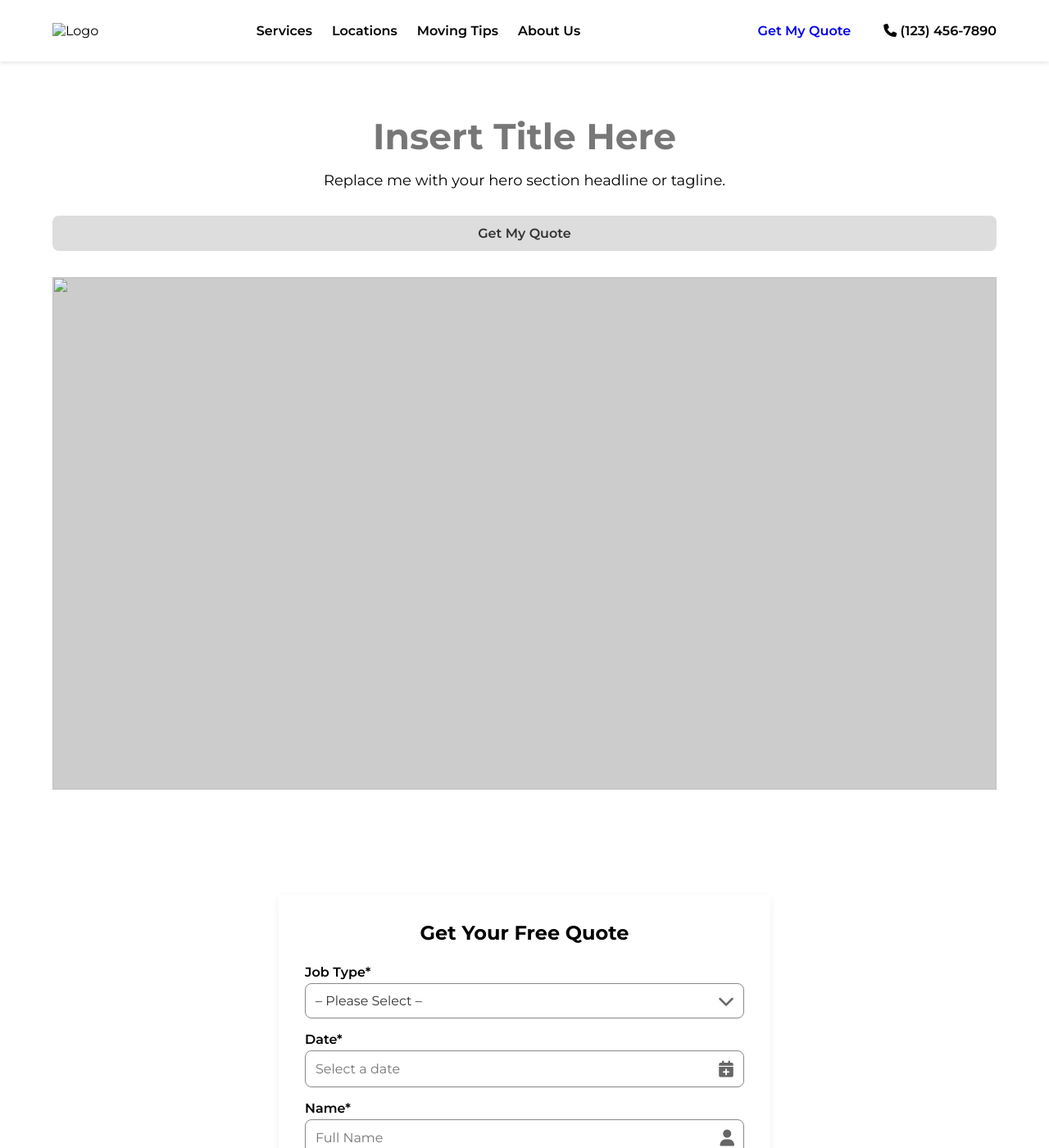
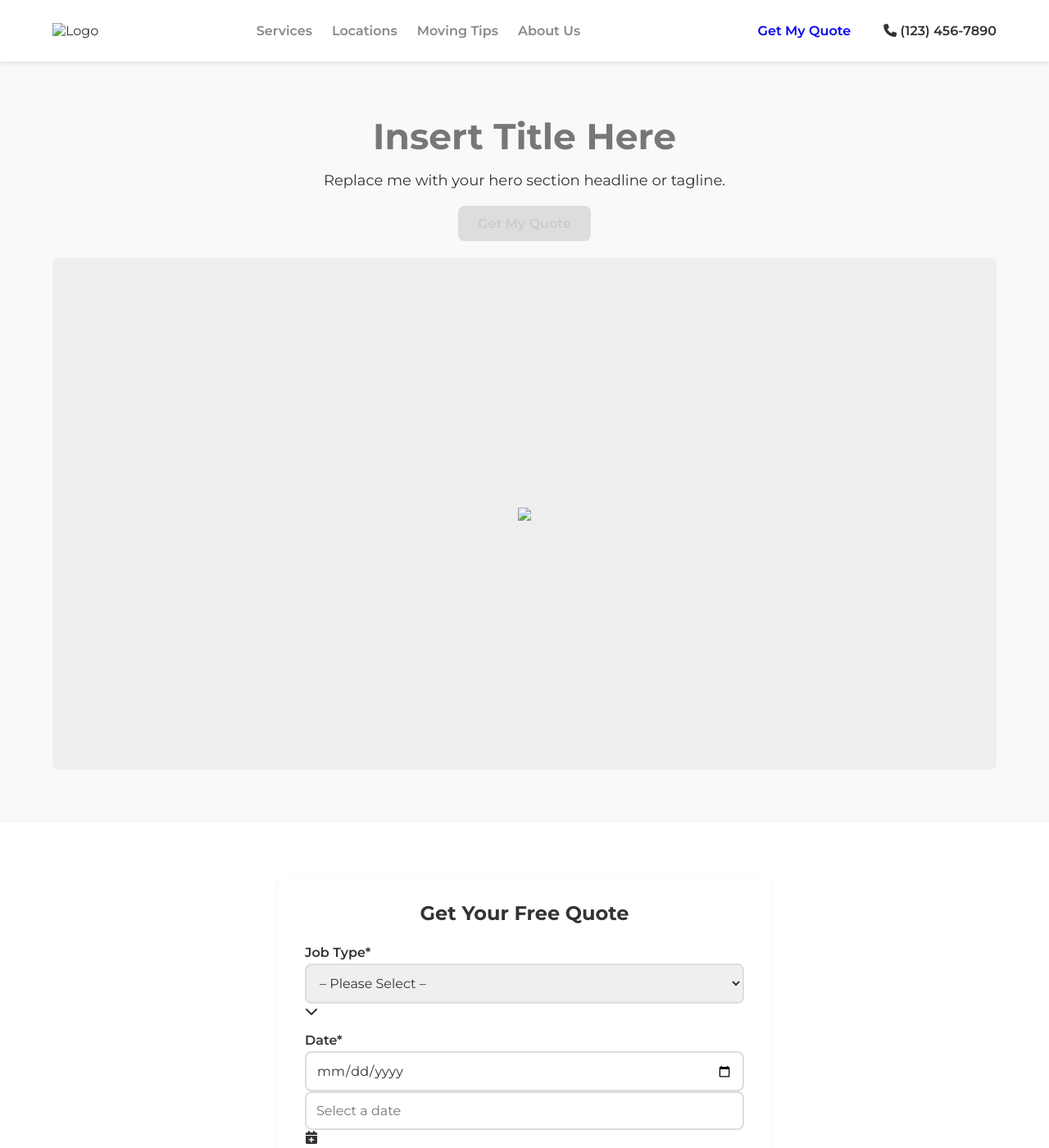
Before and after one commit to transamericanlogisticsgroup/brand-website-template, a Jekyll site: the page built from index.html, in a window 1280 px wide and 1400 px high. Shown: the whole window at 82% size. Built offline with Jekyll 4.4.1, drawn with Linux system fonts in a browser that asks for light colours; some of the changed text lies outside the part shown.

Commit message:
Update style.css

```diff
--- a/_includes/style.css
+++ b/_includes/style.css
@@ -26,278 +26,272 @@
   /* Text */
   --text:              {{ site.theme.colors.text }};
   --text-light:        {{ site.theme.colors.text_light }};
+  --text-dark-bg:      {{ site.theme.colors.text_dark_bg }};
 
   /* Accent & states */
   --accent:            {{ site.theme.colors.accent }};
   --accent-dark:       {{ site.theme.colors.accent_dark }};
   --error:             {{ site.theme.colors.error }};
-    --delete:             {{ site.theme.colors.delete }};
+  --delete:            {{ site.theme.colors.delete }};
 }
 
-  body { font-family: var(--font-family); color: var(--text-color) }
-  .container { width: 90%; max-width: 1200px; margin: 0 auto }
-  a { text-decoration: none }
-  html { scroll-behavior: smooth }
-  * { box-sizing: border-box; margin:0; padding:0 }
-
-  /* nav */
-  nav { position: sticky; top:0; background: #fff; box-shadow: 0 2px 5px rgba(0,0,0,0.1); z-index:100 }
-  nav .container { display:flex; justify-content:space-between; align-items:center; padding:1rem 0 }
-  nav .logo svg { height:85px; width:auto }
-  nav ul { display:flex; gap:1.5rem; list-style:none }
-  nav ul li a { color:var(--primary_light); font-weight:600 }
-  nav .actions { display:flex; gap:1rem; align-items:center }
-
-  /* btn */
-  .btn { padding:.75rem 1.5rem; border-radius:var(--border_radius); font-weight:600 }
-  .btn-accent { background:var(--accent); color: var(--text_dark_bg) }
-
-    .btn { padding:.75rem 1.5rem; border-radius:var(--border_radius); font-weight:600 }
-    .btn-accent { background:var(--accent); color:#fff }
-
-    .hero { background:var(--background_alt); text-align:center; padding:4rem 0 }
-    .hero h1 { color:var(--primary); font-size:2.75rem; margin-bottom:1rem }
-    .hero p { font-size:1.125rem; max-width:700px; margin:0 auto 2rem }
-    .placeholder-img { width:100%; height:625px; border-radius:var(--border_radius); background:#ccc; display:flex; align-items:center; justify-content:center; color:#666 }
-    section { padding:4rem 0 }
-    .card { background:#fff; border-radius:var(--border_radius); box-shadow:0 3px 10px rgba(0,0,0,0.05); padding:2rem }
-    #quote .card { max-width:600px; margin:0 auto }
-    .form-group { margin-bottom:1rem }
-    .form-group label { display:block; font-weight:600; margin-bottom:.25rem }
-    .form-group input, .form-group select { width:100%; padding:.75rem; border:2px solid var(--accent); border-radius:var(--border_radius) }
-    #book .card { display:flex; flex-wrap:wrap }
-    #book .book-text { background:var(--primary); color:#fff; padding:2rem; flex:1 }
-    #book .book-img { flex:1 }
-    #about { background:var(--primary); color:#fff }
-    #about h2 { text-align:center; font-size:2rem; margin-bottom:2rem }
-    #about .feature { margin-bottom:1.5rem }
-    #about .feature h3 { font-size:1.25rem; margin-bottom:.5rem }
-    #locations .two-col { display:flex; gap:2rem; flex-wrap:wrap }
-    #locations .areas { list-style:none; columns:3; gap:1rem }
-    #locations .areas li { margin-bottom:.75rem }
-    #locations .areas li i { color:var(--accent); margin-right:.5rem }
-    #contact .info { display:flex; gap:2rem; flex-wrap:wrap; justify-content:center }
-    #contact .item { flex:1; min-width:200px; text-align:center }
-    #contact .item i { font-size:1.5rem; color:var(--accent); margin-bottom:.5rem }
-    #ready { text-align:center }
-    .placeholder-circle { width:200px; height:200px; border-radius:50%; background:var(--accent); margin:0 auto 1rem; display:flex; align-items:center; justify-content:center; color:#fff; font-size:2rem }
-    footer { background:var(--primary); color:#fff }
-    footer .footer-cols { display:flex; flex-wrap:wrap; gap:2rem; max-width:1200px; margin:0 auto; padding:4rem 0 }
-    footer .col { flex:1; min-width:150px }
-    footer h4 { margin-bottom:1rem; font-size:1.1rem }
-    footer ul { list-style:none }
-    footer ul li { margin-bottom:.5rem }
-    footer ul li a { color:#fff }
-    .social { display:flex; gap:1rem; margin-top:1rem }
-    .social a { color:#fff; font-size:1.25rem }
-    .placeholder-img img { display:block; width:100%; height:100%; object-fit:cover; border-radius:var(--border_radius) }
-
-  /* Hide the native date‐picker input */
-  input[type="date"]#date-picker {
-    position: absolute;
-    top: 0; left: 0;
-    width: 100%; height: 100%;
-    opacity: 0;
-    z-index: 2;
-    cursor: pointer;
+/* Global reset */
+* {
+  box-sizing: border-box;
+  margin: 0;
+  padding: 0;
 }
 
-  /* Base fields (excluding the hidden date‐picker) */
-  input:not(#date-picker), select, textarea {
+html {
+  scroll-behavior: smooth;
+}
+
+body {
+  font-family: var(--font-family);
+  color: var(--text);
+}
+
+/* Container */
+.container {
+  width: 90%;
+  max-width: 1200px;
+  margin: 0 auto;
+}
+
+/* Links */
+a {
+  text-decoration: none;
+}
+
+/* Navigation */
+nav {
+  position: sticky;
+  top: 0;
+  background: var(--bg);
+  box-shadow: 0 2px 5px rgba(0,0,0,0.1);
+  z-index: 100;
+}
+nav .container {
+  display: flex;
+  justify-content: space-between;
+  align-items: center;
+  padding: 1rem 0;
+}
+nav .logo svg {
+  height: 85px;
+  width: auto;
+}
+nav ul {
+  display: flex;
+  gap: 1.5rem;
+  list-style: none;
+}
+nav ul li a {
+  color: var(--primary-light);
+  font-weight: var(--font-weight-semibold);
+}
+nav .actions {
+  display: flex;
+  gap: 1rem;
+  align-items: center;
+}
+
+/* Buttons */
+.btn {
+  padding: 0.75rem 1.5rem;
+  border-radius: var(--border-radius);
+  font-weight: var(--font-weight-semibold);
+}
+.btn-accent {
+  background: var(--accent);
+  color: var(--text-dark-bg);
+}
+
+/* Hero */
+.hero {
+  background: var(--bg-alt);
+  text-align: center;
+  padding: 4rem 0;
+}
+.hero h1 {
+  color: var(--primary);
+  font-size: 2.75rem;
+  margin-bottom: 1rem;
+}
+.hero p {
+  font-size: 1.125rem;
+  max-width: 700px;
+  margin: 0 auto 2rem;
+}
+
+/* Placeholders */
+.placeholder-img {
+  width: 100%;
+  height: 625px;
+  border-radius: var(--border-radius);
+  background: var(--surface);
+  display: flex;
+  align-items: center;
+  justify-content: center;
+  color: var(--text-light);
+}
+.placeholder-circle {
+  width: 200px;
+  height: 200px;
+  border-radius: 50%;
+  background: var(--accent);
+  margin: 0 auto 1rem;
+  display: flex;
+  align-items: center;
+  justify-content: center;
+  color: var(--bg);
+  font-size: 2rem;
+}
+
+/* Sections */
+section {
+  padding: 4rem 0;
+}
+.card {
+  background: var(--bg);
+  border-radius: var(--border-radius);
+  box-shadow: 0 3px 10px rgba(0,0,0,0.05);
+  padding: 2rem;
+}
+#quote .card {
+  max-width: 600px;
+  margin: 0 auto;
+}
+.form-group {
+  margin-bottom: 1rem;
+}
+.form-group label {
+  display: block;
+  font-weight: var(--font-weight-semibold);
+  margin-bottom: 0.25rem;
+}
+.form-group input,
+.form-group select {
   width: 100%;
   padding: 0.75rem;
-    background-color: var(--bg);
-    border: 1px solid var(--primary-light);
+  border: 2px solid var(--accent);
   border-radius: var(--border-radius);
-    box-sizing: border-box;
   font-family: var(--font-family);
   font-size: 1rem;
   color: var(--text);
-    appearance: none;
 }
 
-  /* Wrapper for inputs with icons */
-  .field-wrapper {
-    position: relative;
-    margin-bottom: 1rem;
+/* Book Section */
+#book .card {
+  display: flex;
+  flex-wrap: wrap;
 }
-  .field-wrapper i {
-    position: absolute;
-    top: 50%; right: 0.75rem;
-    transform: translateY(-50%);
-    font-size: 1.25rem;
-    color: var(--text-light);
-    pointer-events: none;
+#book .book-text {
+  background: var(--primary);
+  color: var(--bg);
+  padding: 2rem;
+  flex: 1;
 }
-  .field-wrapper .delete-icon {
-    position: absolute;
-    top: 50%; right: 0.5rem;
-    transform: translateY(-50%);
-    background: transparent;
-    border: none;
-    cursor: pointer;
-    font-size: 1.25rem;
-    color: var(--error);
-    display: none;
-  }
-  .address-group.show-delete .delete-icon {
-    display: block;
+#book .book-img {
+  flex: 1;
 }
 
-  .field-wrapper select {
-    width: 100%;
-    padding: 0.75rem;
-    background-color: var(--bg);
-    border: 1px solid var(--primary-light);
-    border-radius: var(--border-radius);
-    box-sizing: border-box;
-    font-family: var(--font-family);
-    font-size: 1rem;
-    color: var(--text);
-    appearance: none;
+/* About Section */
+#about {
+  background: var(--primary);
+  color: var(--bg);
+}
+#about h2 {
+  text-align: center;
+  font-size: 2rem;
+  margin-bottom: 2rem;
+}
+#about .feature {
+  margin-bottom: 1.5rem;
+}
+#about .feature h3 {
+  font-size: 1.25rem;
+  margin-bottom: 0.5rem;
 }
 
-  /* Spinner */
-  .spinner {
-    display: inline-block;
-    width: 1em; height: 1em;
-    border: 2px solid var(--accent);
-    border-top-color: transparent;
-    border-radius: 50%;
-    animation: spin 0.6s linear infinite;
-    vertical-align: middle;
+/* Locations Section */
+#locations .two-col {
+  display: flex;
+  gap: 2rem;
+  flex-wrap: wrap;
 }
-  @keyframes spin { to { transform: rotate(360deg); } }
-
-  /* Buttons */
-  .btn-primary {
-    display: block;
-    margin: 1rem auto;
-    background-color: var(--primary);
-    color: var(--bg);
-    border: none;
-    border-radius: var(--border-radius);
-    padding: 0.75rem 1.5rem;
-    font-family: var(--font-family);
-    font-weight: var(--font-weight-semibold);
-    font-size: 1rem;
-    cursor: pointer;
-    text-align: center;
-    transition: background-color 0.2s ease;
+#locations .areas {
+  list-style: none;
+  columns: 3;
+  gap: 1rem;
 }
-  .btn-primary:hover {
-    background-color: var(--primary-dark);
+#locations .areas li {
+  margin-bottom: 0.75rem;
+}
+#locations .areas li i {
+  color: var(--accent);
+  margin-right: 0.5rem;
 }
 
-  .btn-secondary {
-    display: inline-block;
-    background-color: var(--secondary);
-    color: var(--bg);
-    border: none;
-    border-radius: var(--border-radius);
-    padding: 0.5rem;
-    font-family: var(--font-family);
-    font-weight: var(--font-weight-normal);
-    font-size: 1rem;
-    cursor: pointer;
-    transition: background-color 0.2s ease;
+/* Contact Section */
+#contact .info {
+  display: flex;
+  gap: 2rem;
+  flex-wrap: wrap;
+  justify-content: center;
 }
-  .btn-secondary:hover {
-    background-color: var(--secondary-dark);
+#contact .item {
+  flex: 1;
+  min-width: 200px;
+  text-align: center;
+}
+#contact .item i {
+  font-size: 1.5rem;
+  color: var(--accent);
+  margin-bottom: 0.5rem;
 }
 
-  .btn-accent {
-    display: block;
-    margin: 0 auto 1.5rem;
-    background-color: var(--accent);
-    color: var(--text);
-    border: none;
-    border-radius: var(--border-radius);
-    padding: 0.75rem;
-    font-family: var(--font-family);
-    font-weight: var(--font-weight-semibold);
-    font-size: 1rem;
-    cursor: pointer;
+/* Ready Section */
+#ready {
   text-align: center;
-    transition: background-color 0.2s ease;
-  }
-  .btn-accent:hover {
-    background-color: var(--accent-dark);
 }
 
-  .modal .btn-group .btn-secondary,
-  .modal .btn-group .btn-primary {
-    /* remove any auto-margins and equalize padding */
-    margin: 0;
-    padding: 0.75rem 1.5rem;
-    display: inline-block;    /* let them sit side-by-side */
-    vertical-align: middle;
+/* Footer */
+footer {
+  background: var(--primary);
+  color: var(--bg);
 }
-
-  /* specifically nuke the 1rem auto from .btn-primary */
-  .modal .btn-group .btn-primary {
-    /* override the global margin:1rem auto; */
-    margin: 0;
+footer .footer-cols {
+  display: flex;
+  flex-wrap: wrap;
+  gap: 2rem;
+  max-width: 1200px;
+  margin: 0 auto;
+  padding: 4rem 0;
 }
-
-  /* Modal */
-  .modal-backdrop {
-    position: fixed; inset: 0;
-    background: rgba(0,0,0,0.5);
-    display: none;
-    align-items: center; justify-content: center;
-    z-index: 1000;
+footer .col {
+  flex: 1;
+  min-width: 150px;
 }
-  .modal {
-    background: var(--bg);
-    padding: 2rem;
-    border-radius: var(--border-radius);
-    max-width: 400px; width: 90%;
-    box-shadow: 0 4px 12px rgba(0,0,0,0.15);
+footer h4 {
+  margin-bottom: 1rem;
+  font-size: 1.1rem;
 }
-  .modal h3 {
-    margin: 0 0 1rem;
-    font-family: var(--font-family);
-    color: var(--primary);
+footer ul {
+  list-style: none;
 }
-  .modal p { margin-bottom: 1rem; }
-  .btn-group {
-    display: flex; gap: 0.5rem; justify-content: flex-end;
+footer ul li {
+  margin-bottom: 0.5rem;
 }
-
-  /* Scrollbars */
-  #job-type::-webkit-scrollbar {
-    width: 0.75rem; border-radius: var(--border-radius);
+footer ul li a {
+  color: var(--bg);
 }
-  #job-type::-webkit-scrollbar-track {
-    background: var(--bg-alt); border-radius: var(--border-radius);
+.social {
+  display: flex;
+  gap: 1rem;
+  margin-top: 1rem;
 }
-  #job-type::-webkit-scrollbar-thumb {
-    background: var(--primary-light); border-radius: var(--border-radius);
+.social a {
+  color: var(--bg);
+  font-size: 1.25rem;
 }
-
-  #submit-btn {
-    min-width: 220px;          /* adjust to taste */
-    padding: 0.75rem 1.5rem;   /* match btn-primary padding */
-  }
-
-  .field-wrapper > i {
-    position: absolute;
-    top: 50%; right: 0.75rem;
-    transform: translateY(-50%);
-    font-size: 1.25rem;
-    color: var(--text-light);
-    pointer-events: none;
-  }
-
-  .field-wrapper .delete-icon i {
-    pointer-events: auto;
-  }
-
-  .field-wrapper .delete-icon {
-    z-index: 1;
-  }
-
-  .field-wrapper .delete-icon i {
-    color: var(--delete);
-  }
```
Lines whose indentation alone changed are shown as unchanged.
